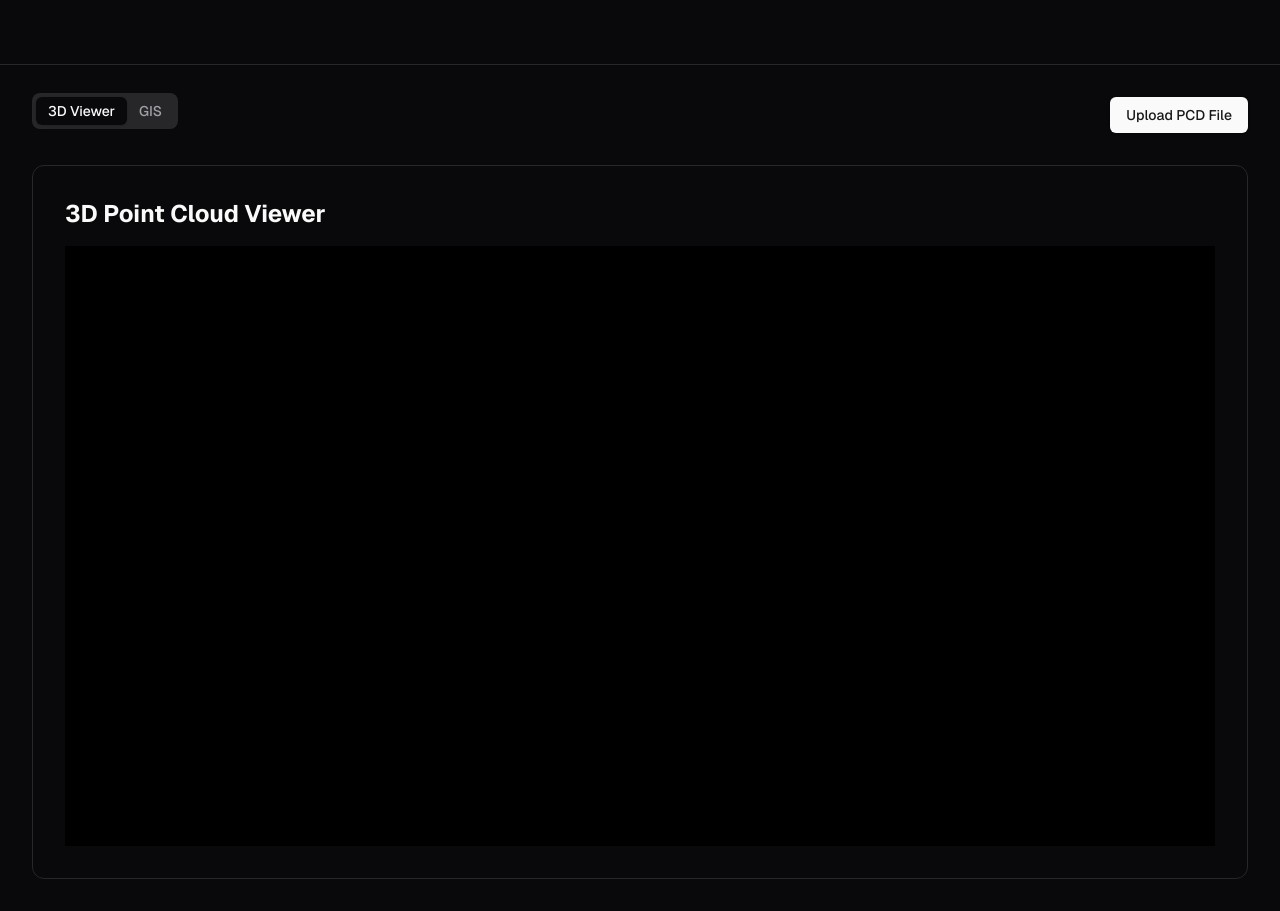
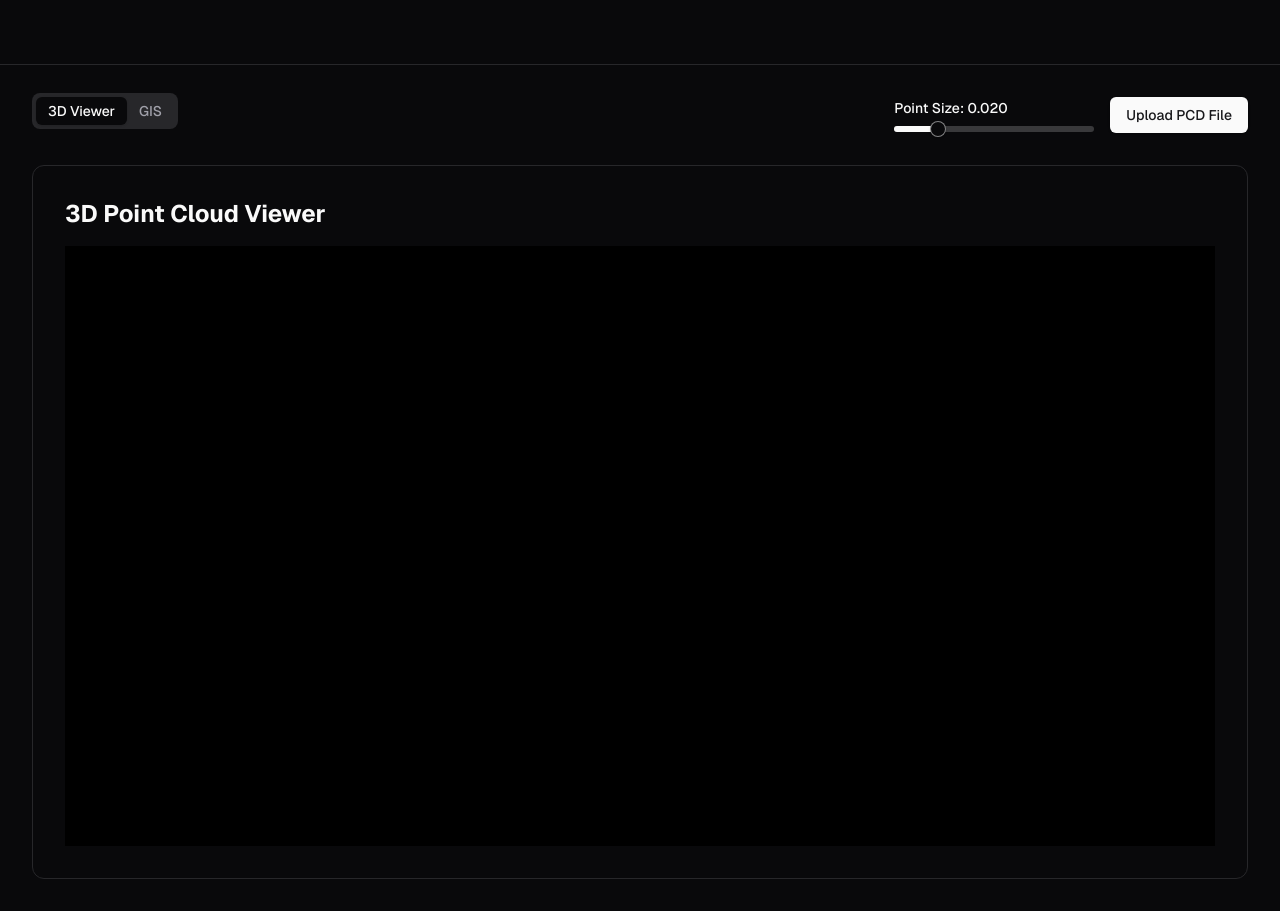
Before and after one commit to r2ditto/3d-data-viewer, a Next.js app: page / in a window 1280 px wide. Built offline with nearby package versions, Linux system fonts and the light colour scheme.

Commit message:
implement point size adjustment

```diff
--- a/src/components/PointCloud.tsx
+++ b/src/components/point-cloud-viewer.tsx
@@ -1,11 +1,15 @@
 import { useMemo } from "react";
 import { BufferGeometry, BufferAttribute, Color } from "three";
 
-interface PointCloudProps {
+interface PointCloudViewerProps {
   points: Float32Array;
+  pointSize?: number;
 }
 
-export function PointCloud({ points }: PointCloudProps) {
+export function PointCloudViewer({
+  points,
+  pointSize = 0.02,
+}: PointCloudViewerProps) {
   const [positions, colors] = useMemo<[Float32Array, Float32Array]>(() => {
     const colors = new Float32Array(
       Array.from({ length: points.length / 3 }, () => [
@@ -29,7 +33,7 @@
       <pointsMaterial
         attach="material"
         vertexColors
-        size={0.02}
+        size={pointSize}
         sizeAttenuation
       />
     </points>
--- /dev/null
+++ b/src/components/ui/slider.tsx
@@ -0,0 +1,32 @@
+import * as React from "react";
+import * as SliderPrimitive from "@radix-ui/react-slider";
+
+import { cn } from "@/lib/utils";
+
+interface SliderProps
+  extends React.ComponentPropsWithoutRef<typeof SliderPrimitive.Root> {
+  onValueChange?: (value: number[]) => void;
+}
+
+const Slider = React.forwardRef<
+  React.ElementRef<typeof SliderPrimitive.Root>,
+  SliderProps
+>(({ className, ...props }, ref) => (
+  <SliderPrimitive.Root
+    ref={ref}
+    className={cn(
+      "relative flex w-full touch-none select-none items-center",
+      className
+    )}
+    {...props}
+  >
+    <SliderPrimitive.Track className="relative h-1.5 w-full grow overflow-hidden rounded-full bg-primary/20">
+      <SliderPrimitive.Range className="absolute h-full bg-primary" />
+    </SliderPrimitive.Track>
+    <SliderPrimitive.Thumb className="block h-4 w-4 rounded-full border border-primary/50 bg-background shadow transition-colors focus-visible:outline-none focus-visible:ring-1 focus-visible:ring-ring disabled:pointer-events-none disabled:opacity-50" />
+  </SliderPrimitive.Root>
+));
+
+Slider.displayName = SliderPrimitive.Root.displayName;
+
+export { Slider };
--- a/src/pages/index.tsx
+++ b/src/pages/index.tsx
@@ -5,8 +5,9 @@
 import { PCDLoader } from "@loaders.gl/pcd";
 
 import { Button } from "@/components/ui/button";
+import { Slider } from "@/components/ui/slider";
 import { Tabs, TabsList, TabsTrigger } from "@/components/ui/tabs";
-import { PointCloud } from "@/components/PointCloud";
+import { PointCloudViewer } from "@/components/point-cloud-viewer";
 
 enum Tab {
   THREE_D = "3D",
@@ -16,6 +17,7 @@
 export default function Home() {
   const [activeTab, setActiveTab] = useState(Tab.THREE_D);
   const [points, setPoints] = useState<Float32Array | null>(null);
+  const [pointSize, setPointSize] = useState(0.02);
   const fileInputRef = useRef<HTMLInputElement>(null);
 
   const handleFileUpload = async (
@@ -41,6 +43,10 @@
 
   const handleUploadClick = () => fileInputRef.current?.click();
 
+  const handlePointSizeChange = (values: number[]) => {
+    setPointSize(values[0]);
+  };
+
   return (
     <>
       {/* // Header */}
@@ -61,6 +67,21 @@
             </TabsList>
           </Tabs>
 
+          <div className="flex items-center gap-4">
+            <div className="flex flex-col gap-2">
+              <label htmlFor="point-size" className="text-sm font-medium">
+                Point Size: {pointSize.toFixed(3)}
+              </label>
+              <Slider
+                id="point-size"
+                min={0.001}
+                max={0.1}
+                step={0.001}
+                value={[pointSize]}
+                onValueChange={handlePointSizeChange}
+                className="w-[200px]"
+              />
+            </div>
             <div>
               <input
                 type="file"
@@ -70,6 +91,7 @@
                 className="hidden"
               />
               <Button onClick={handleUploadClick}>Upload PCD File</Button>
+            </div>
           </div>
         </div>
 
@@ -87,7 +109,9 @@
                   }}
                   style={{ background: "#000000" }}
                 >
-                  {points && <PointCloud points={points} />}
+                  {points && (
+                    <PointCloudViewer points={points} pointSize={pointSize} />
+                  )}
                   <OrbitControls />
                 </Canvas>
               </div>
```
Lines whose indentation alone changed are shown as unchanged.
